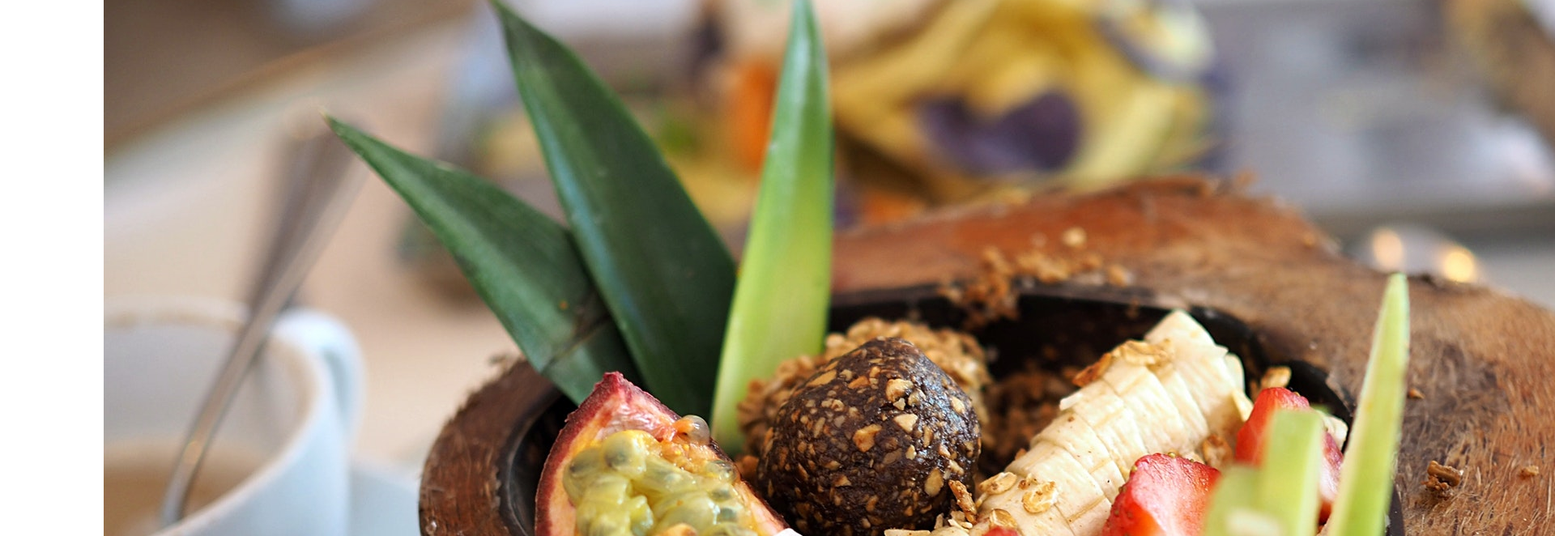
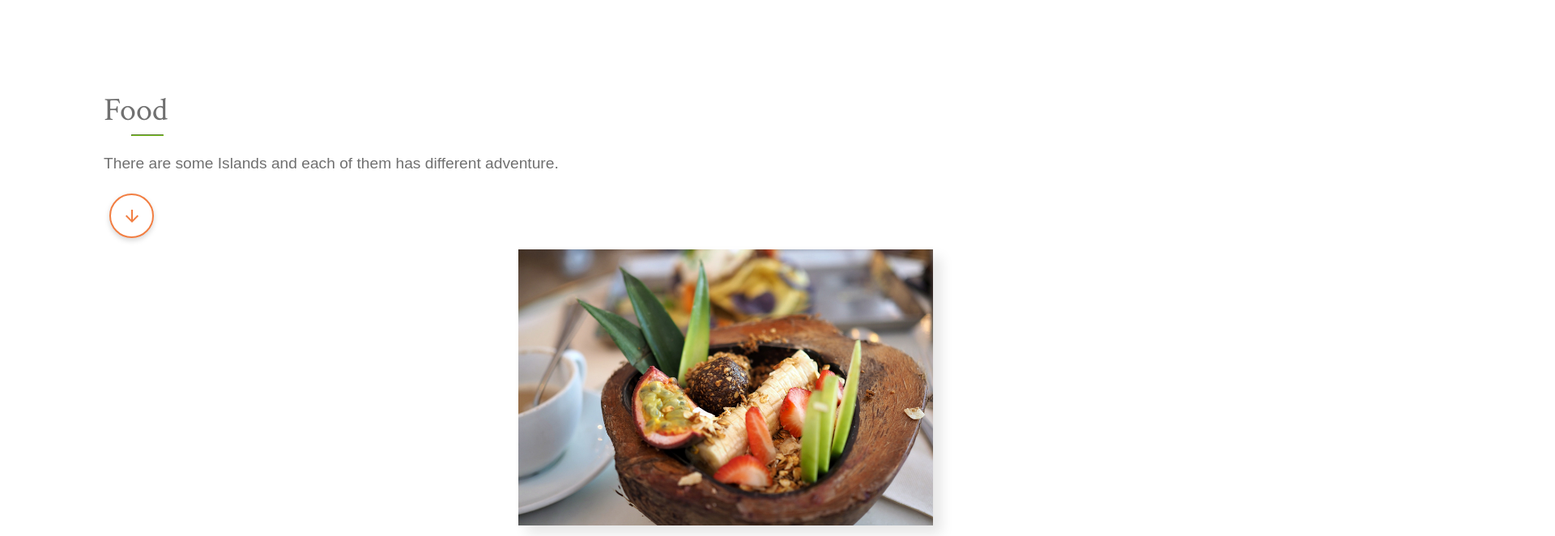
Before and after one commit to suusan11/website-exercise-2, a website: page index.html in a window 1280 px wide. Shown: the part 3374-4036 px from the top of the page at 81% size, 1920 px wide, since content can reach past the window. Drawn offline with Linux system fonts and the light colour scheme; a web font is replaced by a local one.

Commit message:
created food and bottom page

```diff
--- a/index.html
+++ b/index.html
@@ -90,7 +90,9 @@
 				</div>
 				<a href="#"><img src="images/arrow-orange.png" alt="arrow"></a>
 			</div>
-			<img src="images/food.jpeg" alt="food-img">
+			<div class="img-right">
+				<img src="images/food.jpeg" alt="food-img">
+			</div>
 		</div>
 	</section>
 
--- /dev/null
+++ b/scss/_bottom.scss
@@ -0,0 +1,16 @@
+.bottom {
+	width: $section-width;
+	text-align: center;
+	margin-top: 300px;
+
+	img {
+		width: $width-section-img;
+		box-shadow: $box-shadow-section-img-center;
+	}
+
+	p {
+		font-size: $font-size-p;
+		font-weight: $font-weight-light;
+		margin: 30px 0;
+	}
+}
--- /dev/null
+++ b/scss/_food.scss
@@ -0,0 +1,41 @@
+.food {
+	width: $section-width;
+	margin-top: $section-margin-top;
+
+	.introduction-left {
+		display: inline-block;
+
+		h1 {
+			font-size: $font-size-h1;
+			font-family: $serif-h;
+			padding-bottom: $section-padding-bottom-h1;
+			margin-top: $margin-top-introduction-left-h1;
+		}
+
+		hr {
+			text-align: center;
+			width: $width-introduction-hr;
+			border-width: $border-width-introduction-hr;
+			border-color: $theme-color-islands;
+			margin-left: 6%;
+		}
+	}
+
+	.paragraph {
+		margin: $section-margin-top-bottom-paragraph;
+
+		p {
+			font-size: $font-size-p;
+			font-weight: $font-weight-light;
+		}
+	}
+
+	.img-right {
+		text-align: right;
+
+		img {
+			width: $width-section-img;
+			box-shadow: $box-shadow-section-img-right;
+		}
+	}
+}
--- a/scss/_variable.scss
+++ b/scss/_variable.scss
@@ -10,7 +10,7 @@ $section-padding-bottom-h1: 10px;
 $section-margin-top-bottom-paragraph: 24px 0;
 
 //section introduction
-$margin-top-introduction-left-h1: 30%;
+$margin-top-introduction-left-h1: 20%;
 $margin-top-introduction-right-h1: 10%;
 $width-introduction-hr: 40px;
 $border-width-introduction-hr: 0.5px;
@@ -19,6 +19,7 @@ $border-width-introduction-hr: 0.5px;
 $width-section-img: 50%;
 $box-shadow-section-img-right: 10px 10px 15px rgba(0, 0, 0, 0.1);
 $box-shadow-section-img-left: -10px -10px 15px rgba(0, 0, 0, 0.1);
+$box-shadow-section-img-center: 0 10px 15px rgba(0, 0, 0, 0.1);
 
 //theme-color
 $theme-color-islands: #86CB32;
--- a/scss/style.scss
+++ b/scss/style.scss
@@ -9,3 +9,5 @@
 @import "_description.scss";
 @import "_islands.scss";
 @import "_activities.scss";
+@import "_food.scss";
+@import "_bottom.scss";
```
Also changed, not shown: scss/style.css.
